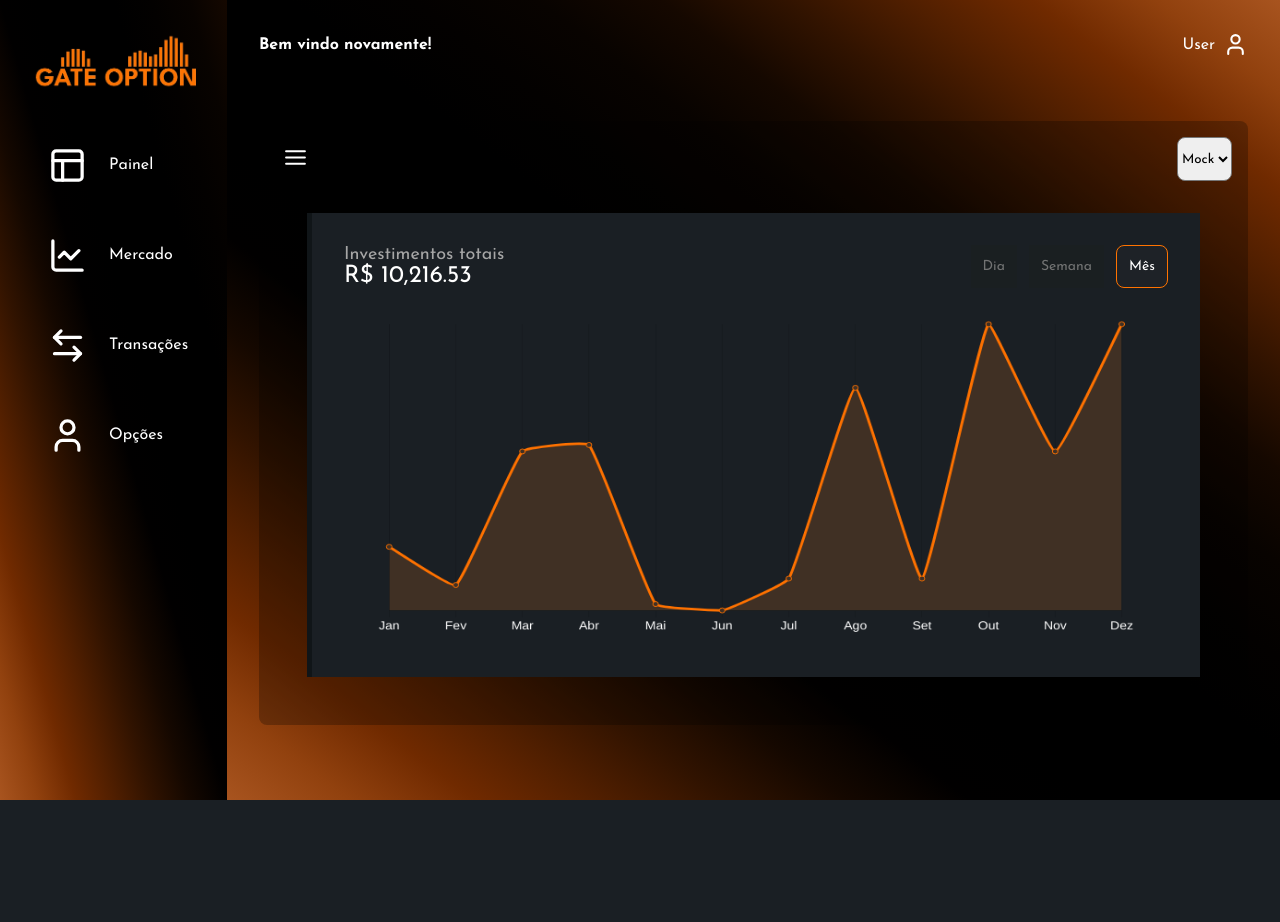
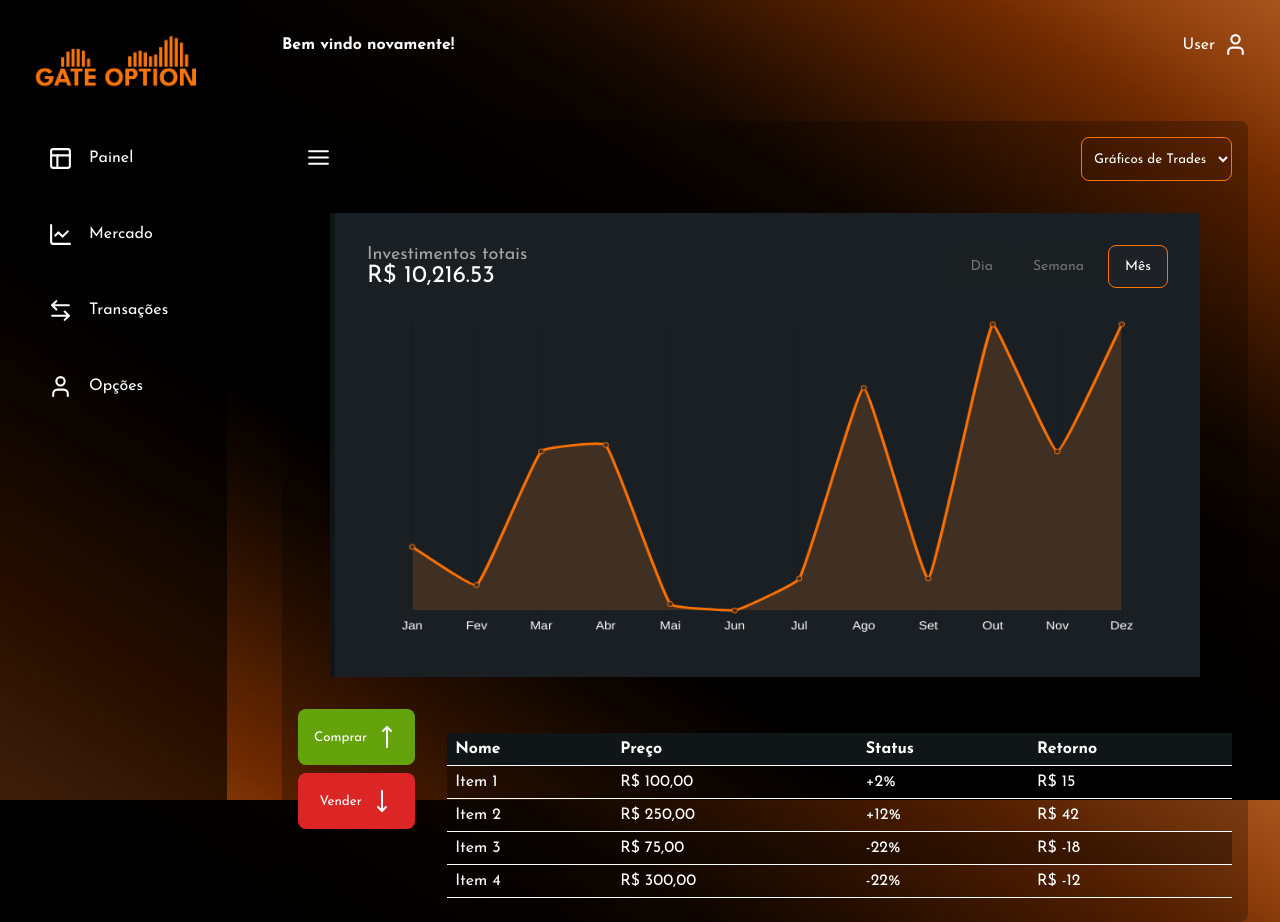
Before and after one commit to Heber-Wl/Investir, a PHP site: page /pages/infoEmpresas.html in a window 1280 px wide. Before the commit the page ends 800 px from the top, so only its background shows below. Run offline with PHP 8.4, Linux system fonts and the light colour scheme.

Commit message:
feat: commits manha

```diff
--- a/assets/styles/infoEmpresas.css
+++ b/assets/styles/infoEmpresas.css
@@ -1,9 +1,11 @@
 :root {
     --font-family: "Josefin Sans", sans-serif;
+    --color-transparent: #00000000;
     --color-body-bg: #000;
     --color-text: white;
-    --color-hover: #FF7300;
-    --color-sidebar-bg: linear-gradient(to bottom left, #150800, #080300, #030100, #000, #000, #000, #010000, #150800, #311300, #511F00, #702A00, #91410E, #A8541F);
+    --color-detail: #FF7300;
+    --color-buy: #65a30d;
+    --color-sell: #dc2626;
     --color-content-bg: linear-gradient(to bottom left, #A8541F, #91410E, #702A00, #511F00, #311300, #150800, #080300, #030100, #000, #000, #000, #010000, #150800, #311300, #511F00, #702A00, #91410E, #A8541F);
     --color-graph-bg: #1a1f24;
     --color-graph-border: #101518;
@@ -11,8 +13,8 @@
     --color-graph-time: #1a1f21;
     --color-graph-time-hover: #1e2227;
     --color-graph-time-active-bg: #1e2227;
-    --color-graph-time-active-border: #FF7300;
     --color-overlay-bg: #00000043;
+    --color-aside-bg: #000000a2;
     --transition-duration: 0.3s;
     --transition-duration-hover: 0.5s;
     --border-radius: 8px;
@@ -34,10 +36,10 @@
 }
 
 body {
-    background-color: var(--color-body-bg);
-    background-size: 100% 100vh;
+    background-image: var(--color-content-bg);
+    background-size: cover;
     background-repeat: no-repeat;
-    color: var(--color-text);
+    background-attachment: fixed;
 }
 
 .main-content {
@@ -47,7 +49,9 @@ body {
 }
 
 .sidebar {
-    background-image: var(--color-sidebar-bg);
+    background: var(--color-aside-bg);
+    position: fixed;
+    height: 100vh;
 }
 
 .sidebar__menu {
@@ -72,8 +76,8 @@ body {
 }
 
 .menu-item__icon {
-    height: 39px;
-    margin-right: 22px;
+    height: var(--font-size-xxlarge);
+    margin-right: var(--spacing-medium);
 }
 
 .menu-item__label {
@@ -81,12 +85,12 @@ body {
 }
 
 .menu-item:hover {
-    background-color: var(--color-hover);
+    background-color: var(--color-detail);
 }
 
 .content {
-    background-image: var(--color-content-bg);
-    width: 100%;
+    margin-left: 250px;
+    width: calc(100% - 250px);
 }
 
 .content__header {
@@ -100,6 +104,7 @@ body {
     align-items: center;
     justify-content: space-between;
     padding: var(--spacing-medium);
+    color: white;
 }
 
 .content__welcome-text {
@@ -138,7 +143,7 @@ body {
 }
 
 .content__view-all-arrow {
-    color: var(--color-hover);
+    color: var(--color-detail);
     font-size: var(--font-size-xxlarge);
 }
 
@@ -166,11 +171,11 @@ body {
 
 .graph__time-options {
     display: flex;
-    gap: 12px;
+    gap: var(--spacing-small);
 }
 
 .graph__time-option {
-    padding: 6px 12px;
+    padding: var(--spacing-small) var(--spacing-medium);
     background-color: var(--color-graph-time);
     color: #727373;
     font-size: var(--font-size-small);
@@ -188,7 +193,7 @@ body {
 .graph__time-option--active {
     background-color: var(--color-graph-time-active-bg);
     color: var(--color-text);
-    border-color: var(--color-graph-time-active-border);
+    border-color: var(--color-detail);
     border-width: 1px;
     border-style: solid;
     border-radius: var(--border-radius);
@@ -231,13 +236,185 @@ body {
     border-radius: var(--border-radius);
 }
 
+.header__aside-handler:active {
+    opacity: 0.8;
+}
+
 .header__filter {
     border-radius: var(--border-radius);
+    background-color: #00000000;
+    border-color: var(--color-detail);
+    color: white;
+    padding: var(--spacing-small);
+    transition: all 0.1s;
+}
+
+.header__filter:hover {
+    border-color: white;
+    color: white;
 }
 
 .header {
     display: flex;
     justify-content: space-between;
+}
+
+.table {
+    display: flex;
+    width: 100%;
+    flex-direction: column;
+    justify-content: center;
+    align-items: center;
+}
+
+.table__title {
+    font-size: var(--font-size-medium);
+}
+
+.table__content {
+    width: 100%;
+    border-collapse: collapse;
+    margin: var(--spacing-small);
+}
+
+.table__content th,
+.table__content td {
+    padding: var(--spacing-small);
+    text-align: left;
+    border-bottom: 1px solid white;
+    color: white;
+}
+
+.table__content th {
+    background-color: var(--color-graph-border);
+    color: white;
+}
+
+.table__content tr:nth-child(even) {
+    background-color: rgba(0, 0, 0, 0.333);
+}
+
+.table__content th,
+.table__content td {
+    padding: var(--spacing-small);
+}
+
+.actions {
+    display: flex;
+    gap: var(--spacing-large);
+}
+
+.actions__button {
+    width: 100%;
+    padding: var(--spacing-medium);
+    display: flex;
+    justify-content: center;
+    align-items: center;
+    gap: var(--spacing-small);
+    border-radius: var(--border-radius);
+    border-style: none;
+    transition: all 0.1s;
+    color: white;
+}
+
+.actions__button_group {
+    display: flex;
+    flex-direction: column;
+    gap: var(--spacing-small);
+}
+
+.actions__button:hover {
+    opacity: 0.8;
+    cursor: pointer;
+}
+
+.actions__button:active {
+    opacity: 1;
+    cursor: pointer;
+}
+
+.actions__button-buy {
+    background-color: var(--color-buy);
+}
+
+.actions__button-sell {
+    background-color: var(--color-sell);
+}
+
+.icon-buy {
+    transform: rotate(270deg);
+}
+
+.icon-sell {
+    transform: rotate(90deg);
+}
+
+.table__data-profit {
+    color: var(--color-buy);
+}
+
+.table__data-loss {
+    color: var(--color-sell);
+}
+
+.toggle-aside {
+    position: fixed;
+    top: 0;
+    right: -350px;
+    width: 300px;
+    height: 100vh;
+    background: var(--color-aside-bg);
+    backdrop-filter: blur(2px);
+    transition: right 0.3s;
+    padding: var(--spacing-medium);
+    overflow-y: auto;
+    display: flex;
+    flex-direction: column;
+    gap: var(--spacing-medium);
+    box-shadow: -2px 0px 5px rgba(0, 0, 0, 0.5);
+}
+
+.aside-card__title_group {
+    display: flex;
+    gap: var(--spacing-small);
+}
+
+.toggle-aside--active {
+    right: 0;
+}
+
+.aside-card {
+    display: flex;
+    align-items: center;
+    background-color: var(--color-transparent);
+    border: var(--color-detail);
+    border-style: solid;
+    border-width: 1px;
+    border-radius: var(--border-radius);
+    padding: var(--spacing-small);
+    gap: var(--spacing-small);
+    transition: background-color var(--transition-duration);
+}
+
+.aside-card__img {
+    width: 40px;
+    height: 40px;
+}
+
+.aside-card__text {
+    display: flex;
+    flex-direction: column;
+    color: var(--color-text);
+}
+
+.aside-card__title {
+    font-size: var(--font-size-medium);
+    font-weight: bold;
+}
+
+.aside-card__desc {
+    font-size: var(--font-size-small);
+    color: #a6a6a6;
 }
 
 @media (max-width: 1366px) {
--- a/pages/infoEmpresas.html
+++ b/pages/infoEmpresas.html
@@ -37,7 +37,6 @@
                 </div>
             </div>
         </section>
-
         <div class="content">
             <header class="content__header">
                 <div class="content__welcome">
@@ -48,14 +47,13 @@
                     </a>
                 </div>
             </header>
-
             <section class="content__information">
                 <div class="header">
                     <button class="header__aside-handler">
                         <img src="../assets/imageS/icons/align-justify.svg" alt="Menu Icon" class="content__user-icon">
                     </button>
-                    <select class="header__filter" name="mock" id="mock">
-                        <option value="mock">Mock</option>
+                    <select class="header__filter" name="tradeSelector">
+                        <option value="mock">Gráficos de Trades</option>
                     </select>
                 </div>
                 <div class="graphs">
@@ -74,15 +72,78 @@
                         <canvas class="graph__content" height="380" id="graph1"></canvas>
                     </div>
                 </div>
+                <div class="actions">
+                    <div class="actions__button_group">
+                        <button class="actions__button actions__button-buy">
+                            Comprar
+                            <img src="../assets/images/icons/move-right.svg" alt="Seta Acima" class="icon-buy">
+                        </button>
+                        <button class="actions__button actions__button-sell">
+                            Vender
+                            <img src="../assets/images/icons/move-right.svg" alt="Seta Abaixo" class="icon-sell">
+                        </button>
+                    </div>
+                    <div class="table">
+                        <h1 class="table__title">Histórico de Ações</h1>
+                        <table class="table__content">
+                            <tr>
+                                <th>Nome</th>
+                                <th>Preço</th>
+                                <th>Status</th>
+                                <th>Retorno</th>
+                            </tr>
+                            <tr>
+                                <td>Item 1</td>
+                                <td>R$ 100,00</td>
+                                <td class="table__data-profit">+2%</td>
+                                <td class="table__data-profit">R$ 15</td>
+                            </tr>
+                            <tr>
+                                <td>Item 2</td>
+                                <td>R$ 250,00</td>
+                                <td class="table__data-profit">+12%</td>
+                                <td class="table__data-profit">R$ 42</td>
+                            </tr>
+                            <tr>
+                                <td>Item 3</td>
+                                <td>R$ 75,00</td>
+                                <td class="table__data-loss">-22%</td>
+                                <td class="table__data-loss">R$ -18</td>
+                            </tr>
+                            <tr>
+                                <td>Item 4</td>
+                                <td>R$ 300,00</td>
+                                <td class="table__data-loss">-22%</td>
+                                <td class="table__data-loss">R$ -12</td>
+                            </tr>
+                        </table>
+                    </div>
+                </div>
             </section>
         </div>
+        <aside class="toggle-aside">
+            <div class="aside__content">
+                <div class="aside-card">
+                    <img src="https://img.migalhas.com.br/gf_Base/empresas/miga/imagens/5E260E50919130EB64FF0A749224AD38EF04_br.jpg" alt="Icon" class="aside-card__img">
+                    <div class="aside-card__text">
+                        <div class="aside-card__title_group">
+                            <h2 class="aside-card__title">PETR4</h2>
+                            <p class="table__data-profit">+02%</p>
+                        </div>
+                        <p class="aside-card__desc">Petroleo Brasileiro SA Petrobras Preference Shares
+                        </p>
+                    </div>
+                </div>
+            </div>
+        </aside>
     </main>
-
     <script src="https://cdn.jsdelivr.net/npm/chart.js@4.4.4/dist/chart.umd.min.js"></script>
     <script src="../assets/scripts/chart-config.js"></script>
     <script>
+        document.querySelector('.header__aside-handler').addEventListener('click', () => {
+            document.querySelector('.toggle-aside').classList.toggle('toggle-aside--active');
+        });
         const ctx1 = document.getElementById('graph1').getContext('2d');
-
         const opt = {
             type: 'line',
             data: {
@@ -124,7 +185,6 @@
                 }
             }
         }
-
         const optBigGraph = {
             type: 'line',
             data: {
@@ -166,7 +226,6 @@
                 }
             }
         }
-
         new Chart(ctx1, optBigGraph);
     </script>
 </body>
```
